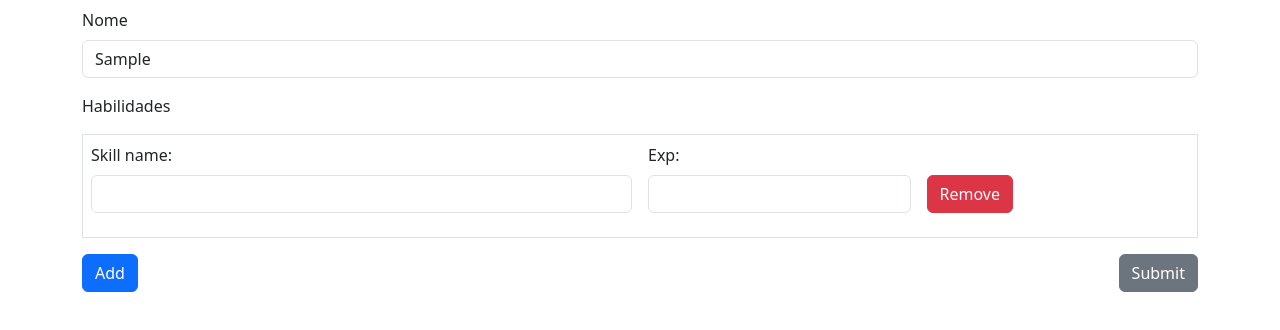
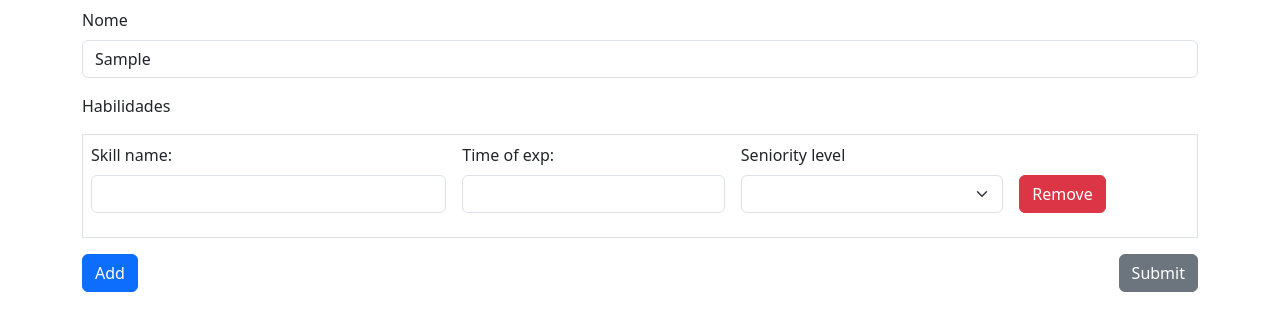
Before and after one commit to diegocantelli/AngularFormArray, an Angular app: page / in a window 1280 px wide. Both pictures are taken after typing "Sample" into the empty fields and a click on the button "Add". Shown: the top 330 px of the page. Built offline with nearby package versions, Linux system fonts and the light colour scheme.

Commit message:
Adding a select html component to register the level of seniority considered by the candidate in each skill

```diff
--- a/src/app/app.component.html
+++ b/src/app/app.component.html
@@ -9,15 +9,23 @@
       <div *ngFor="let skill of skills.controls; let i=index">
         <div [formGroupName]="i">
           <div class="row g-3">
-            <div class="col-md-6">
+            <div class="col-md-4">
               <label for="skillname" class="form-label">Skill name:</label>
               <input type="text" class="form-control mb-3" formControlName="skill">
             </div>
             <div class="col-md-3">
-              <label class="form-label" for="experience">Exp:</label>
+              <label class="form-label" for="experience">Time of exp:</label>
               <input class="form-control" id="experience" type="text" formControlName="exp">
             </div>
-            <div class="col-md-3 d-flex align-items-end">
+            <div class="col-md-3">
+              <label class="form-label" for="seniorlevel">Seniority level</label>
+              <select class="form-select" id="seniorlevel" formControlName="seniorLevel">
+                <option>Junior</option>
+                <option selected>Mid level</option>
+                <option>Senior</option>
+              </select>
+            </div>
+            <div class="col-md-2 d-flex align-items-end">
               <button type="button" class="btn btn-danger mb-3" (click)="removeSkill(i)">Remove</button>
             </div>
           </div>
--- a/src/app/app.component.ts
+++ b/src/app/app.component.ts
@@ -29,7 +29,8 @@ export class AppComponent implements OnInit{
   newSkill() : FormGroup{
     return this.fb.group({
       skill: this.fb.control([]),
-      exp: this.fb.control([])
+      exp: this.fb.control([]),
+      seniorLevel: this.fb.control([])
     })
   }
 
```
